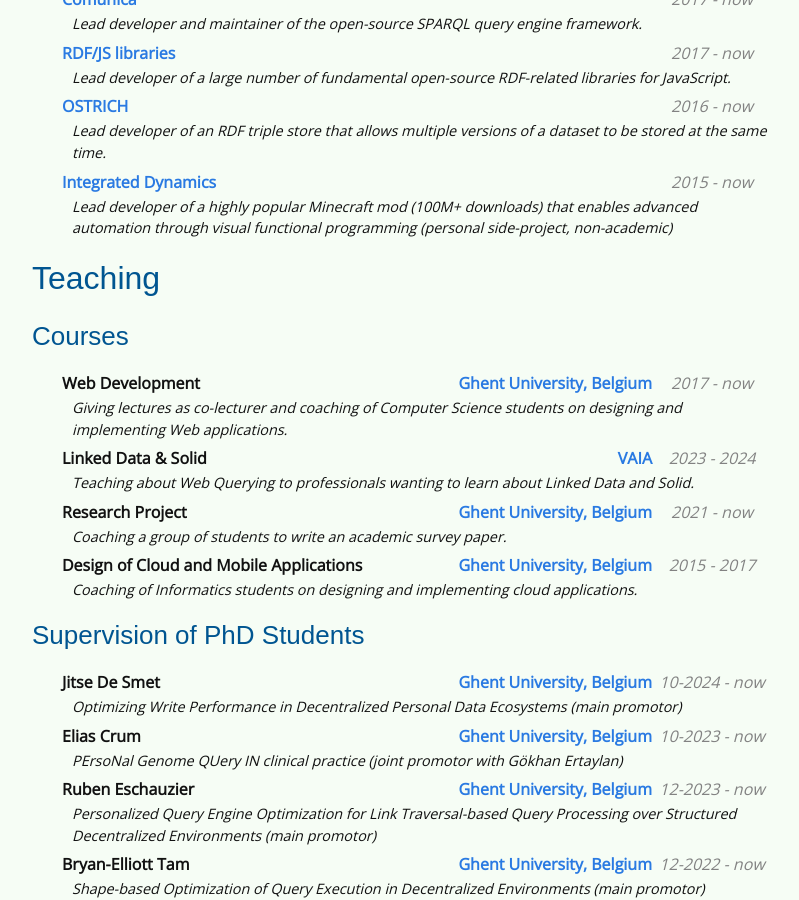
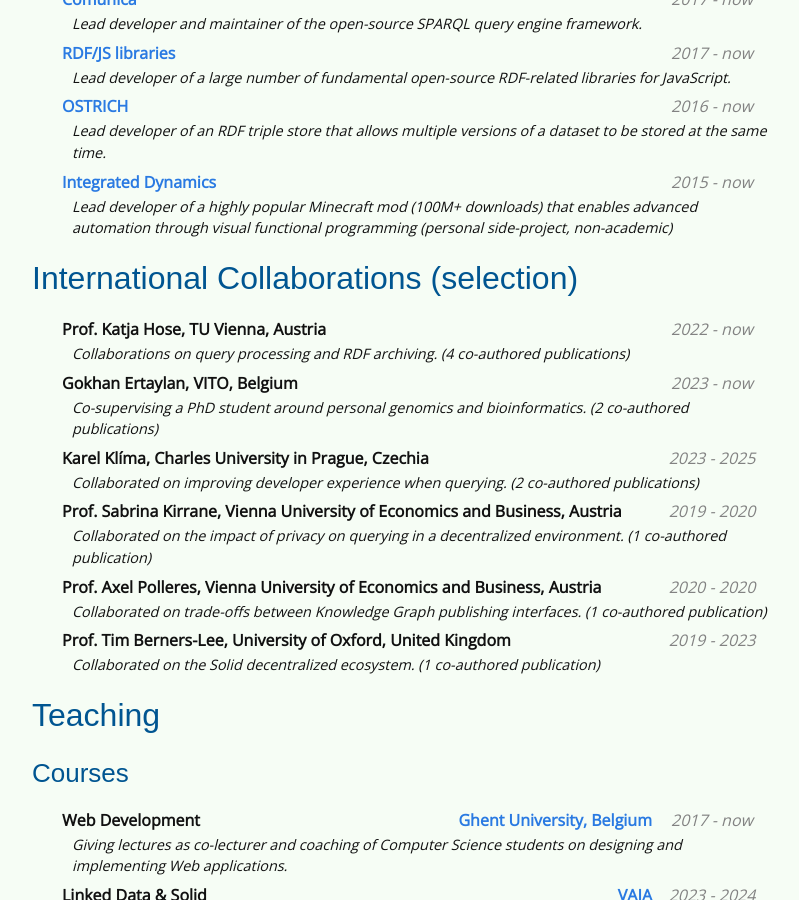
Before and after one commit to rubensworks/rubensworks.net, a Jekyll site: the page built from cv.md, in a window 1280 px wide and 900 px high, scrolled down 2535 px. Shown: the whole window, without its empty margins (238-1037 px from the left). Built offline with Jekyll 4.4.1, drawn with Linux system fonts in a browser that asks for light colours; some web fonts are replaced.

Commit message:
Add international collabs to CV

```diff
--- a/cv.md
+++ b/cv.md
@@ -217,6 +217,47 @@ Besides research, he teaches the fundamentals of Web technologies and Web queryi
     startdate="2015"
     enddate="now"
     description="Lead developer of a highly popular Minecraft mod (100M+ downloads) that enables advanced automation through visual functional programming (personal side-project, non-academic)"
+%}
+</ul>
+
+## International Collaborations (selection)
+
+<ul class="cv-listing">
+{% include cv-listing.html
+    subject="Prof. Katja Hose, TU Vienna, Austria"
+    startdate="2022"
+    enddate="now"
+    description="Collaborations on query processing and RDF archiving. (4 co-authored publications)"
+%}
+{% include cv-listing.html
+    subject="Gokhan Ertaylan, VITO, Belgium"
+    startdate="2023"
+    enddate="now"
+    description="Co-supervising a PhD student around personal genomics and bioinformatics. (2 co-authored publications)"
+%}
+{% include cv-listing.html
+    subject="Karel Klíma, Charles University in Prague, Czechia"
+    startdate="2023"
+    enddate="2025"
+    description="Collaborated on improving developer experience when querying. (2 co-authored publications)"
+%}
+{% include cv-listing.html
+    subject="Prof. Sabrina Kirrane, Vienna University of Economics and Business, Austria"
+    startdate="2019"
+    enddate="2020"
+    description="Collaborated on the impact of privacy on querying in a decentralized environment. (1 co-authored publication)"
+%}
+{% include cv-listing.html
+    subject="Prof. Axel Polleres, Vienna University of Economics and Business, Austria"
+    startdate="2020"
+    enddate="2020"
+    description="Collaborated on trade-offs between Knowledge Graph publishing interfaces. (1 co-authored publication)"
+%}
+{% include cv-listing.html
+    subject="Prof. Tim Berners-Lee, University of Oxford, United Kingdom"
+    startdate="2019"
+    enddate="2023"
+    description="Collaborated on the Solid decentralized ecosystem. (1 co-authored publication)"
 %}
 </ul>
 
```
